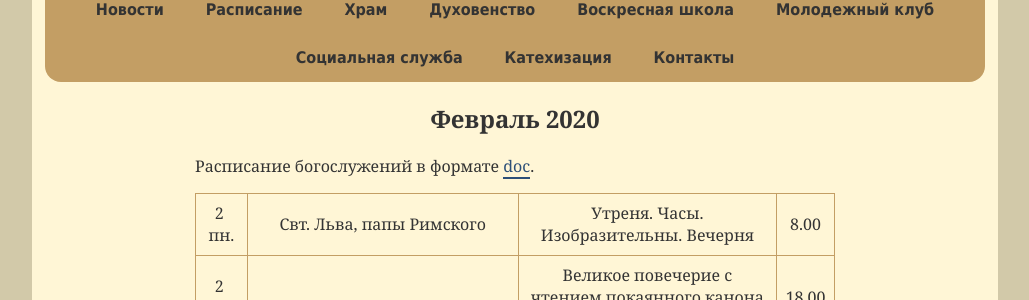
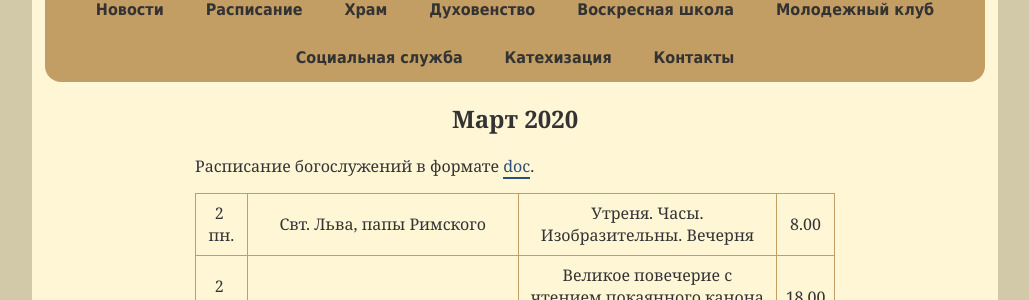
Before and after one commit to hramotradnoe/hramotradnoe.github.io, a Jekyll site: the page built from schedule/index.html, in a window 1280 px wide and 900 px high. Shown: the part 234-534 px from the top of the window, without its empty margins (125-1154 px from the left). Built offline with Jekyll 4.4.1, drawn with Linux system fonts in a browser that asks for light colours.

Commit message:
Update schedule.yml

```diff
--- a/_data/schedule.yml
+++ b/_data/schedule.yml
@@ -1,5 +1,5 @@
-period: Февраль 2020
-link: "https://docs.google.com/document/d/18FKQuTKjq2GTkdPlqq4BMD4lFBCiBvCWhCOESfezQUA/edit"
+period: Март 2020
+link: "https://docs.google.com/document/d/1pqLA-Dk5X6RCxxWohn8Yz-FmUmRo6EDWlsJA7jgTUd8/edit?usp=sharing"
 timetable:
  - description : "Свт. Льва, папы Римского"
    services    :
```
